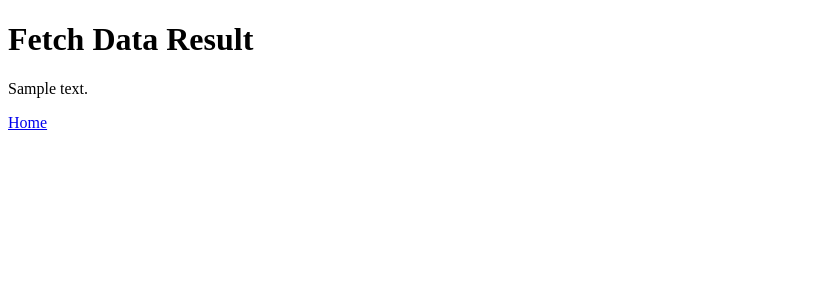
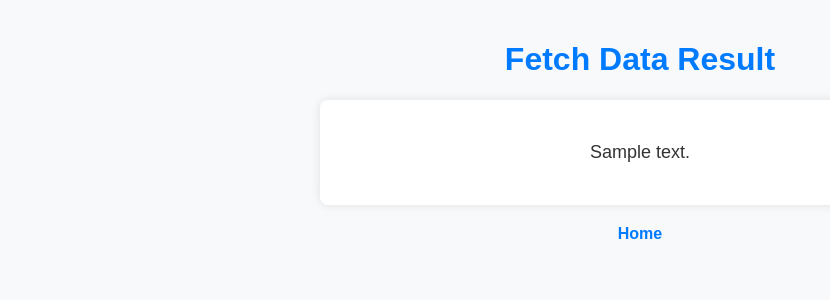
Before and after one commit to j-hemmer/Database_retail, a Flask app: template template/fetch_data_result.html in a window 1280 px wide. Shown: the top 300 px of the page, without its empty margins (0-830 px from the left). Run offline with Flask 3, Linux system fonts and the light colour scheme; the template is opened without the code that fills it: most values are stand-ins (such as "Sample title", 1, 10 or a date in 2020).

Commit message:
Update fetch_data_result.html

```diff
--- a/template/fetch_data_result.html
+++ b/template/fetch_data_result.html
@@ -4,6 +4,41 @@
     <meta charset="UTF-8">
     <meta name="viewport" content="width=device-width, initial-scale=1.0">
     <title>Fetch Data Result</title>
+    <style>
+        body {
+            font-family: Arial, sans-serif;
+            background-color: #f8f9fa;
+            margin: 0;
+            padding: 20px;
+            text-align: center;
+        }
+        h1 {
+            color: #007bff;
+        }
+        div {
+            max-width: 600px;
+            margin: 0 auto;
+            background-color: #fff;
+            padding: 20px;
+            border-radius: 8px;
+            box-shadow: 0 0 10px rgba(0, 0, 0, 0.1);
+        }
+        p {
+            color: #333;
+            font-size: 18px;
+            line-height: 1.6;
+        }
+        a {
+            display: block;
+            margin-top: 20px;
+            color: #007bff;
+            text-decoration: none;
+            font-weight: bold;
+        }
+        a:hover {
+            text-decoration: underline;
+        }
+    </style>
 </head>
 <body>
     <h1>Fetch Data Result</h1>
```
